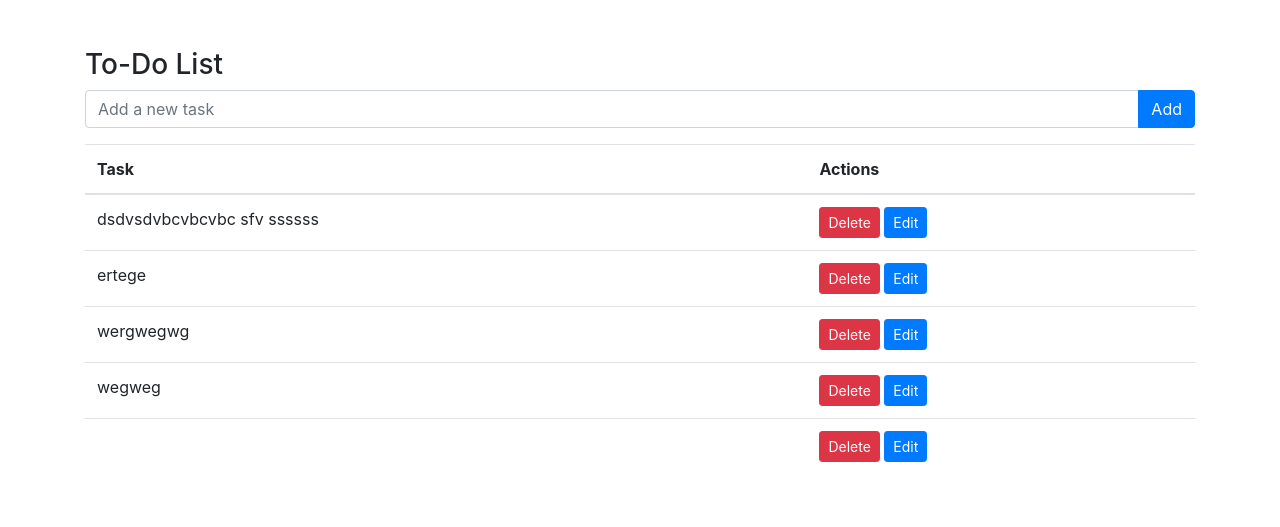
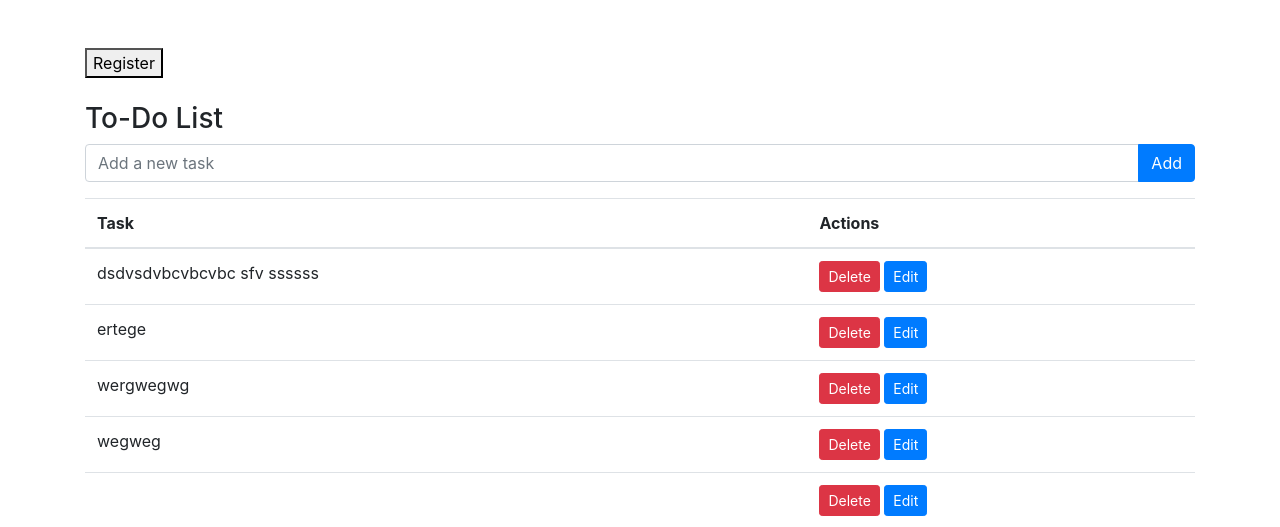
Before and after one commit to Maxxx-VS/Authorization, a Django app: page /to-do in a window 1280 px wide. Shown: the top 527 px of the page. Run offline with Django 4.2, Linux system fonts and the light colour scheme; data comes from the database, SQL or seed files in the repository; both versions use the stored data as it was after the commit; some libraries are stand-ins or nearby versions.

Commit message:
Django with Authorization #11 Не работает кнопка в task_list.html

```diff
--- a/mysite/accounts/templates/task_list.html
+++ b/mysite/accounts/templates/task_list.html
@@ -6,6 +6,11 @@
 </head>
 <body>
     <div class="container mt-5">
+        <form method="POST" action="{% url 'register' %}">
+            {% csrf_token %}
+            <button type="submit">Register</button>
+        </form>
+        <br>
         <h3>To-Do List</h3>
         <form method="POST" action="{% url 'add_task' %}">
             {% csrf_token %}
@@ -16,6 +21,7 @@
                 </div>
             </div>
         </form>
+
         <table class="table">
             <thead>
                 <tr>
```
Also changed, not shown: mysite/db.sqlite3.
